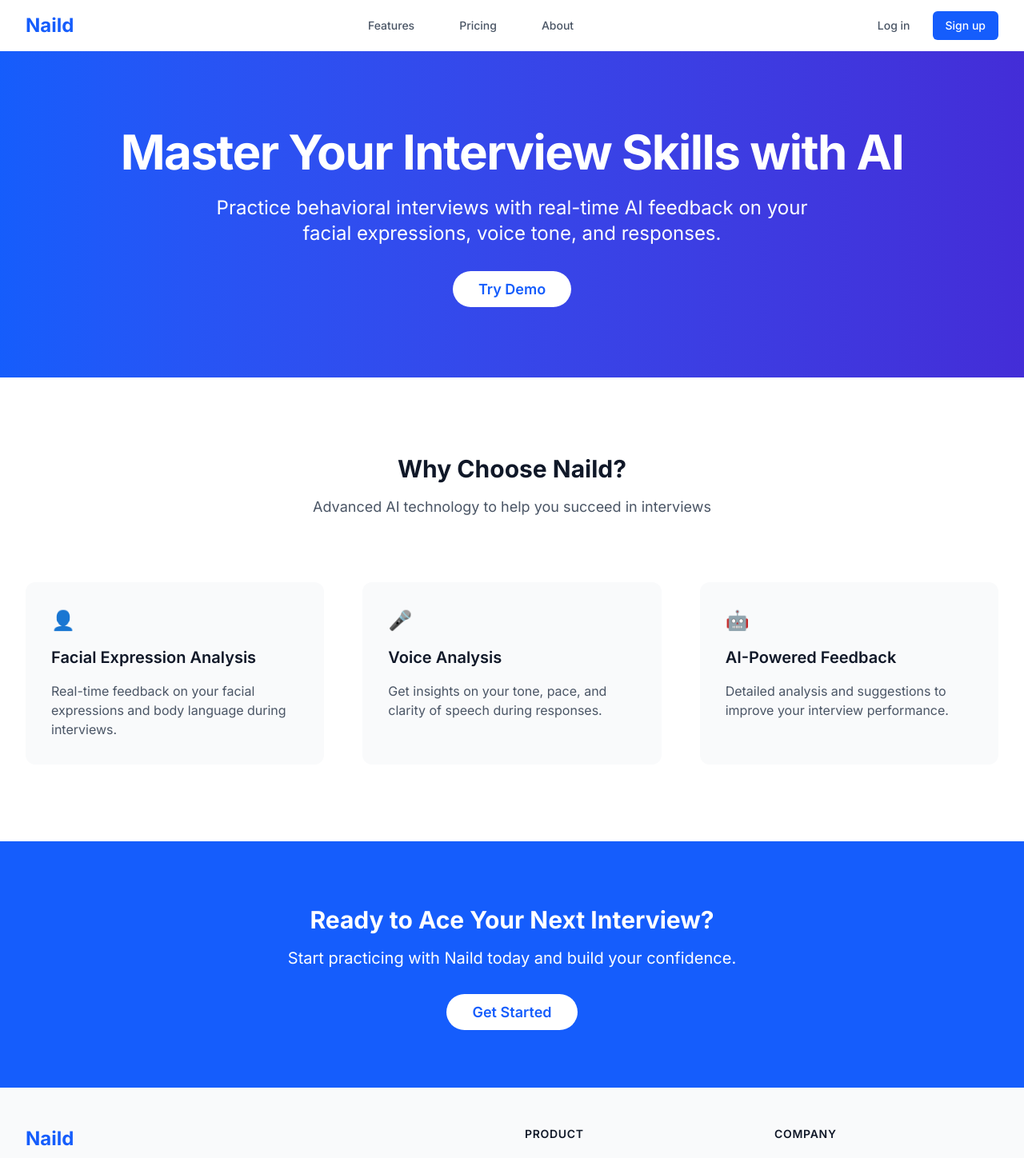
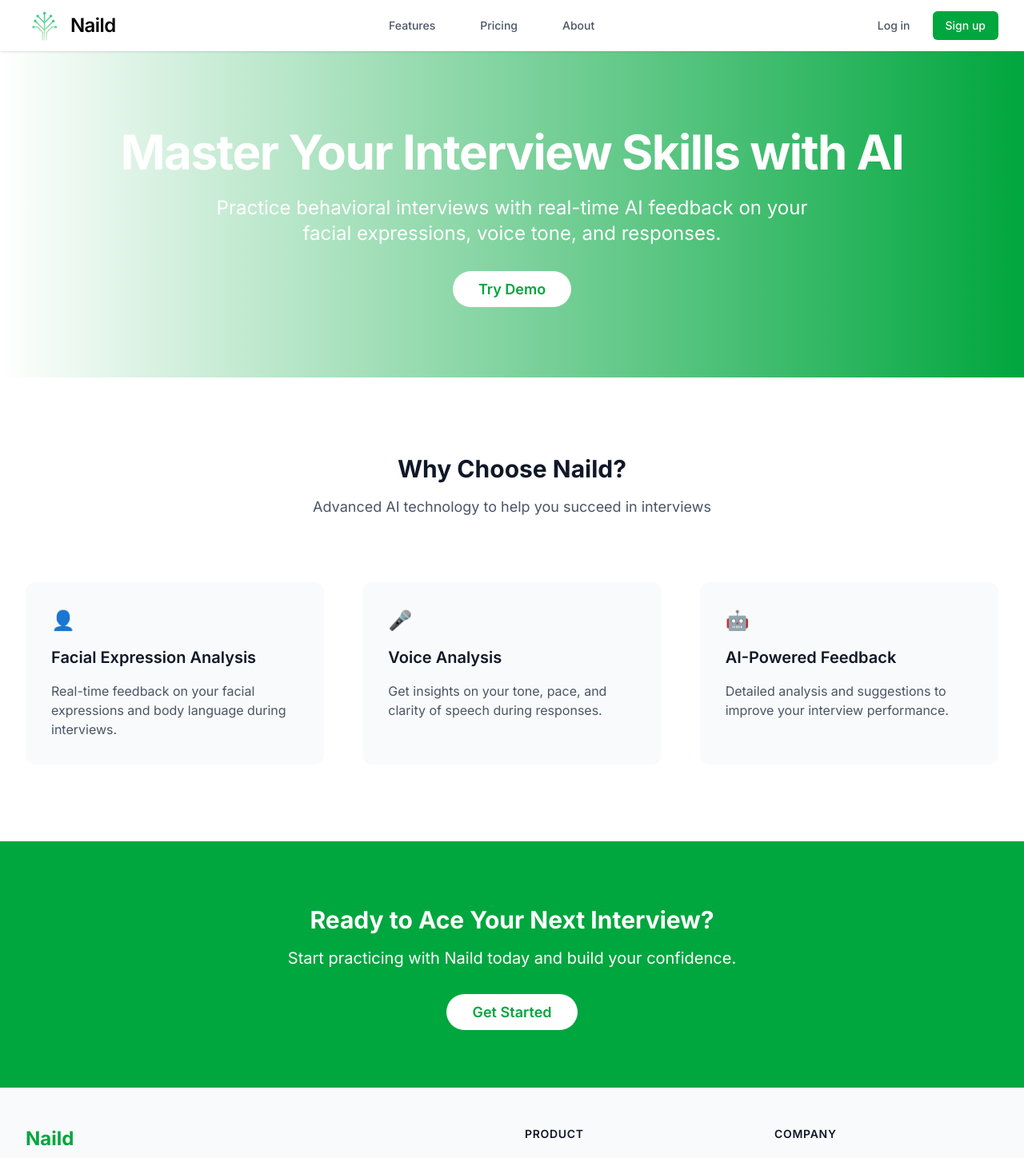
Before and after one commit to gurbirdhaliwal/naild-website, a Next.js app: page / in a window 1280 px wide. Shown: the top 1448 px of the page at 80% size. Built offline with nearby package versions, Linux system fonts and the light colour scheme.

Commit message:
frontend changes

```diff
--- a/src/app/components/Navbar.tsx
+++ b/src/app/components/Navbar.tsx
@@ -57,11 +57,17 @@ export default function Navbar() {
       <div className="max-w-7xl mx-auto px-4 sm:px-6 lg:px-8">
         <div className="flex justify-between h-16 items-center">
           {/* Logo */}
-          <div className="flex-shrink-0">
-            <Link href="/" className="text-2xl font-bold text-blue-600">
-              Naild
+
+          <div className="flex items-center space-x-2">
+            <Link href="/" className="flex items-center space-x-2">
+                <img
+                src="/naild_logo.png"
+                alt="Naild Logo"
+                className="h-12 w-12 object-contain"
+                />
+                <span className="text-2xl font-semibold text-black tracking-tight font-naild">Naild</span>
             </Link>
-          </div>
+            </div>
 
           {/* Navigation Links */}
           <div className="hidden sm:flex sm:space-x-8">
@@ -93,7 +99,7 @@ export default function Navbar() {
                 onClick={() => setDropdownOpen((prev) => !prev)}
                 className="flex items-center space-x-2 text-sm text-gray-700 hover:text-gray-900 px-3 py-2 rounded-md font-medium cursor-pointer hover:bg-gray-100 transition"
                 >
-                <VscAccount className="text-xl text-blue-600" />
+                <VscAccount className="text-xl text-green-600" />
                 <span>Hi {user.firstname}</span>
                 </button>
                 <AnimatePresence>
@@ -109,14 +115,14 @@ export default function Navbar() {
                     href="/profile"
                     className="flex items-center gap-2 px-4 py-2 text-sm text-gray-700 hover:bg-gray-100"
                     >
-                    <MdOutlinePersonPin className="text-lg text-blue-600" />
+                    <MdOutlinePersonPin className="text-lg text-green-600" />
                     Profile
                     </Link>
                     <Link
                     href="/settings"
                     className="flex items-center gap-2 px-4 py-2 text-sm text-gray-700 hover:bg-gray-100"
                     >
-                    <IoSettingsOutline className="text-lg text-blue-600" />
+                    <IoSettingsOutline className="text-lg text-green-600" />
                     Settings
                     </Link>
                     <button
@@ -141,7 +147,7 @@ export default function Navbar() {
                 </Link>
                 <Link
                   href="/signup"
-                  className="bg-blue-600 text-white px-4 py-2 rounded-md text-sm font-medium hover:bg-blue-700"
+                  className="bg-green-600 text-white px-4 py-2 rounded-md text-sm font-medium hover:bg-green-700"
                 >
                   Sign up
                 </Link>
--- a/src/app/layout.tsx
+++ b/src/app/layout.tsx
@@ -29,7 +29,7 @@ export default function RootLayout({
           <div className="max-w-7xl mx-auto py-12 px-4 sm:px-6 lg:px-8">
             <div className="grid grid-cols-1 md:grid-cols-4 gap-8">
               <div className="col-span-1 md:col-span-2">
-                <Link href="/" className="text-2xl font-bold text-blue-600">
+                <Link href="/" className="text-2xl font-bold text-green-600">
                   Naild
                 </Link>
                 <p className="mt-4 text-gray-600">
--- a/src/app/login/page.tsx
+++ b/src/app/login/page.tsx
@@ -87,7 +87,7 @@ export default function Login() {
                   required
                   value={formData.email}
                   onChange={handleChange}
-                  className="mt-1 block w-full rounded-md border border-gray-300 px-3 py-2 shadow-sm focus:border-blue-500 focus:outline-none focus:ring-blue-500"
+                  className="mt-1 block w-full rounded-md border border-gray-300 px-3 py-2 shadow-sm focus:border-green-500 focus:outline-none focus:ring-green-500"
                 />
               </div>
 
@@ -103,7 +103,7 @@ export default function Login() {
                   required
                   value={formData.password}
                   onChange={handleChange}
-                  className="mt-1 block w-full rounded-md border border-gray-300 px-3 py-2 shadow-sm focus:border-blue-500 focus:outline-none focus:ring-blue-500"
+                  className="mt-1 block w-full rounded-md border border-gray-300 px-3 py-2 shadow-sm focus:border-green-500 focus:outline-none focus:ring-green-500"
                 />
               </div>
             </div>
@@ -114,7 +114,7 @@ export default function Login() {
               <button
                 type="submit"
                 disabled={loading}
-                className={`w-full flex justify-center py-3 px-4 border border-transparent rounded-md shadow-sm text-sm font-medium text-white bg-blue-600 hover:bg-blue-700 focus:outline-none focus:ring-2 focus:ring-offset-2 focus:ring-blue-500 ${
+                className={`w-full flex justify-center py-3 px-4 border border-transparent rounded-md shadow-sm text-sm font-medium text-white bg-green-600 hover:bg-green-700 focus:outline-none focus:ring-2 focus:ring-offset-2 focus:ring-green-500 ${
                   loading ? 'opacity-75 cursor-not-allowed' : ''
                 }`}
               >
@@ -126,7 +126,7 @@ export default function Login() {
           <div className="mt-6 text-center">
             <p className="text-sm text-gray-600">
               Don’t have an account?{' '}
-              <Link href="/signup" className="font-medium text-blue-600 hover:text-blue-500">
+              <Link href="/signup" className="font-medium text-green-600 hover:text-green-500">
                 Sign up
               </Link>
             </p>
--- a/src/app/page.tsx
+++ b/src/app/page.tsx
@@ -7,7 +7,7 @@ export default function Home() {
   return (
     <main className="min-h-screen">
       {/* Hero Section */}
-      <section className="bg-gradient-to-r from-blue-600 to-indigo-700 text-white">
+      <section className="bg-gradient-to-l from-green-600 to-green-710 text-white">
         <div className="max-w-7xl mx-auto px-4 sm:px-6 lg:px-8 py-24">
           <div className="text-center">
             <motion.h1
@@ -34,7 +34,7 @@ export default function Home() {
             >
               <Link
                 href="/demo"
-                className="bg-white text-blue-600 px-8 py-3 rounded-full font-semibold text-lg hover:bg-blue-50 transition-colors"
+                className="bg-white text-green-600 px-8 py-3 rounded-full font-semibold text-lg hover:bg-green-50 transition-colors"
               >
                 Try Demo
               </Link>
@@ -57,7 +57,7 @@ export default function Home() {
               whileHover={{ scale: 1.05 }}
               className="bg-gray-50 rounded-xl p-8"
             >
-              <div className="text-blue-600 text-2xl mb-4">
+              <div className="text-green-600 text-2xl mb-4">
                 👤
               </div>
               <h3 className="text-xl font-semibold text-gray-900">Facial Expression Analysis</h3>
@@ -69,7 +69,7 @@ export default function Home() {
               whileHover={{ scale: 1.05 }}
               className="bg-gray-50 rounded-xl p-8"
             >
-              <div className="text-blue-600 text-2xl mb-4">
+              <div className="text-green-600 text-2xl mb-4">
                 🎤
               </div>
               <h3 className="text-xl font-semibold text-gray-900">Voice Analysis</h3>
@@ -81,7 +81,7 @@ export default function Home() {
               whileHover={{ scale: 1.05 }}
               className="bg-gray-50 rounded-xl p-8"
             >
-              <div className="text-blue-600 text-2xl mb-4">
+              <div className="text-green-600 text-2xl mb-4">
                 🤖
               </div>
               <h3 className="text-xl font-semibold text-gray-900">AI-Powered Feedback</h3>
@@ -92,14 +92,14 @@ export default function Home() {
       </section>
 
       {/* CTA Section */}
-      <section className="bg-blue-600 text-white py-20">
+      <section className="bg-green-600 text-white py-20">
         <div className="max-w-7xl mx-auto px-4 sm:px-6 lg:px-8 text-center">
           <h2 className="text-3xl font-bold">Ready to Ace Your Next Interview?</h2>
           <p className="mt-4 text-xl">Start practicing with Naild today and build your confidence.</p>
           <div className="mt-10">
             <Link
               href="/signup"
-              className="bg-white text-blue-600 px-8 py-3 rounded-full font-semibold text-lg hover:bg-blue-50 transition-colors"
+              className="bg-white text-green-600 px-8 py-3 rounded-full font-semibold text-lg hover:bg-green-50 transition-colors"
             >
               Get Started
             </Link>
--- a/src/app/pricing/page.tsx
+++ b/src/app/pricing/page.tsx
@@ -77,7 +77,7 @@ export default function Pricing() {
             >
               <h3
                 className={`text-lg font-semibold leading-8 ${
-                  tier.mostPopular ? 'text-blue-600' : 'text-gray-900'
+                  tier.mostPopular ? 'text-green-600' : 'text-gray-900'
                 }`}
               >
                 {tier.name}
@@ -96,7 +96,7 @@ export default function Pricing() {
               <ul role="list" className="mt-8 space-y-3 text-sm leading-6 text-gray-600">
                 {tier.features.map((feature) => (
                   <li key={feature} className="flex gap-x-3">
-                    <CheckIcon className="h-6 w-5 flex-none text-blue-600" aria-hidden="true" />
+                    <CheckIcon className="h-6 w-5 flex-none text-green-600" aria-hidden="true" />
                     {feature}
                   </li>
                 ))}
@@ -105,8 +105,8 @@ export default function Pricing() {
                 href={tier.href}
                 className={`mt-8 block rounded-md px-3 py-2 text-center text-sm font-semibold leading-6 focus-visible:outline focus-visible:outline-2 focus-visible:outline-offset-2 ${
                   tier.mostPopular
-                    ? 'bg-blue-600 text-white shadow hover:bg-blue-500 focus-visible:outline-blue-600'
-                    : 'bg-white text-blue-600 ring-1 ring-inset ring-blue-200 hover:ring-blue-300'
+                    ? 'bg-green-600 text-white shadow hover:bg-green-500 focus-visible:outline-green-600'
+                    : 'bg-white text-green-600 ring-1 ring-inset ring-green-200 hover:ring-green-300'
                 }`}
               >
                 {tier.cta}
```
Also changed, not shown: src/app/signup/page.tsx (+7 -7 lines), public/naild_logo.png (added).
